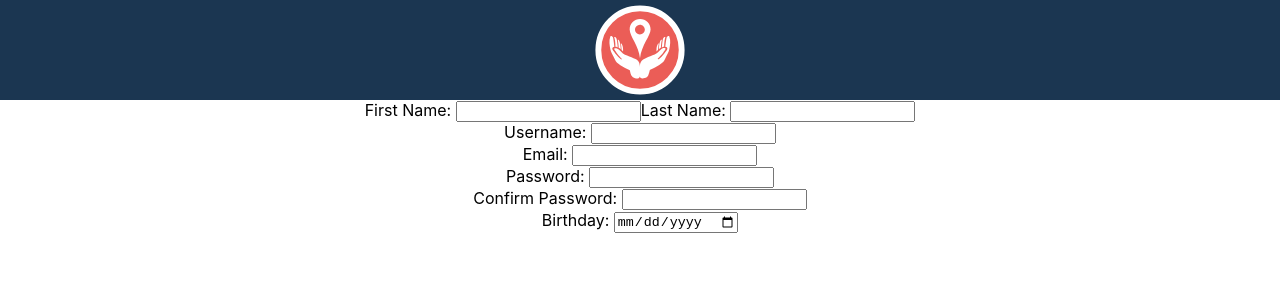
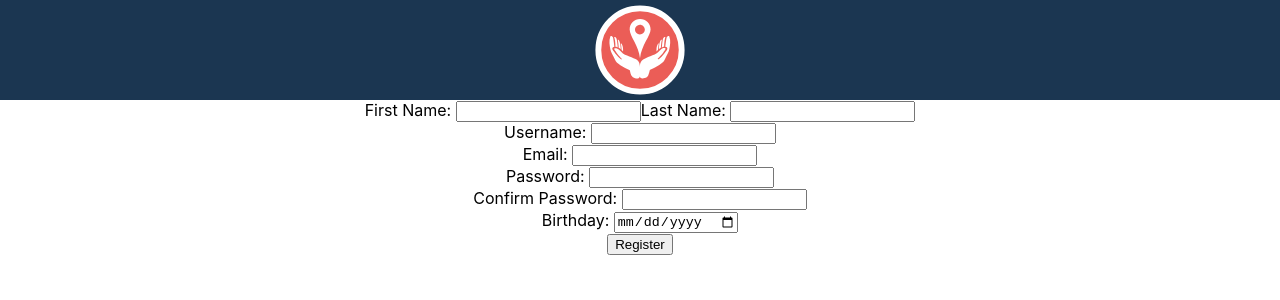
Before and after one commit to Abris-apdc/vie-apdc, a React (Create React App) app: page / in a window 1280 px wide. Shown: the top 300 px of the page. Built offline with nearby package versions, Linux system fonts and the light colour scheme.

Commit message:
changes made by antonio

```diff
--- a/src/RegisterUser.tsx
+++ b/src/RegisterUser.tsx
@@ -37,9 +37,27 @@ function RegisterForm(){
     }
 
     function handleChangeDate(e:ChangeEvent<HTMLInputElement>){
-        setDate(e.target.value)
+        setDay("1");
+        setMonth("1");
+        setYear("2000");
+       // if(e.target.valueAsDate != null){
+           // setDay(e.target.valueAsDate.getDay.toString)
+            //setMonth(e.target.valueAsDate.getMonth.toString)
+            //setYear(e.target.valueAsDate.getFullYear.toString)
+        //}
     }
 
+    function registerUser(){
+        console.log("Registering User");
+        fetch("https://amazing-office-313314.appspot.com/rest/register",
+            {method:"POST",
+            headers:{ accept: "application/json"},
+            body: JSON.stringify({fisrtName:firstName, lastName:lastName,
+                username:username, email:email, password:password,
+                confirmation:confirmation, year:1999, month:1, day:29 })
+            })
+        .then(data=> {console.log(data)});
+     }
 
     return <div>
         <form onSubmit={(e:any) => {e.preventDefault()}}>
@@ -49,8 +67,9 @@ function RegisterForm(){
             <div>Email: <input type={"text"} value={email} onChange={handleChangeEmail}/></div>
             <div>Password: <input type={"password"} value={password} onChange={handleChangePassword}/></div>
             <div>Confirm Password: <input type={"password"} value={confirmation} onChange={handleChangeConfirmation}/></div>
-            <div>Birthday: <input type={"date"} value={date} onChange={handleChangeDate} placeholder="YYYY-MM-DD"/></div>
+            <div>Birthday: <input type={"date"} value={date} onChange={handleChangeDate} /></div>
         </form>
+        <button type="button" onClick={registerUser}>Register</button>
     </div>
 
 
--- a/src/index.tsx
+++ b/src/index.tsx
@@ -6,7 +6,7 @@ import reportWebVitals from './reportWebVitals';
 
 ReactDOM.render(
   <React.StrictMode>
-    <App />
+    <App/>
   </React.StrictMode>,
   document.getElementById('root')
 );
--- a/src/react-app-env.d.ts
+++ b/src/react-app-env.d.ts
@@ -1 +1 @@
-/// <reference types="react-scripts" />
+/// <reference types="react-scripts"/>
```
